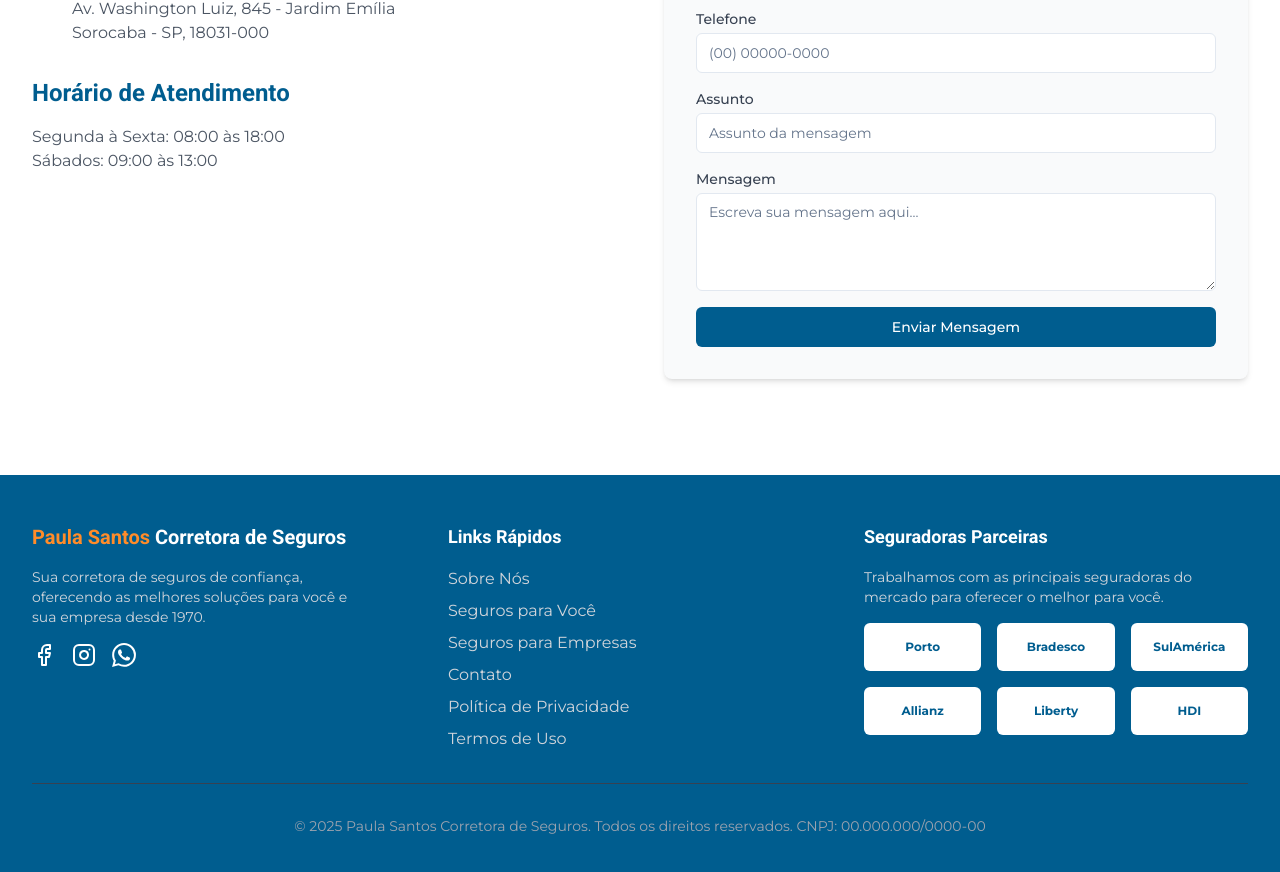
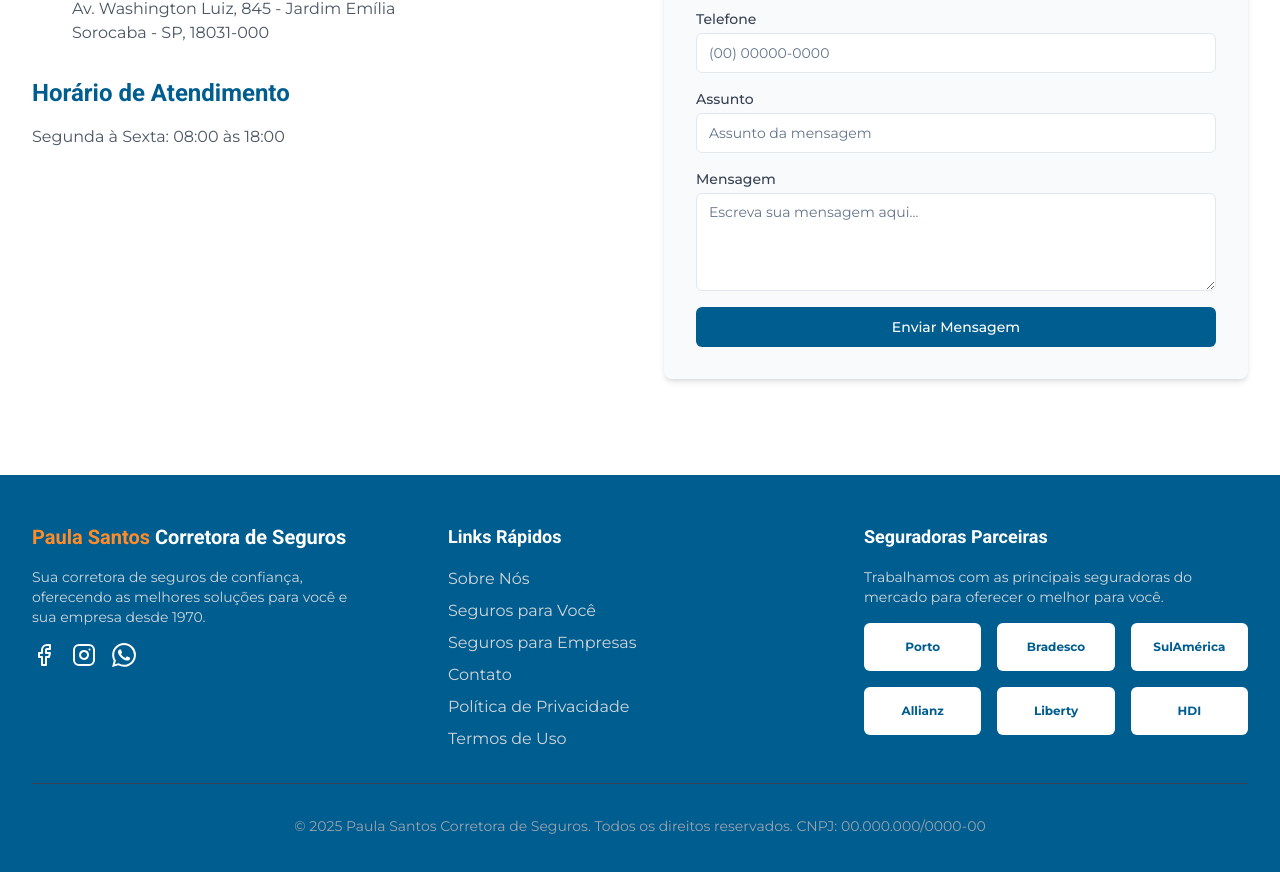
Before and after one commit to lcaiuby/paula-santos-corretora, a React (Vite) app: page / in a window 1280 px wide. Shown: the part 3461-4333 px from the top of the page. Built offline with nearby package versions, Linux system fonts and the light colour scheme.

Commit message:
Remove Saturday opening hours
The AI removed the Saturday opening hours from the Contact component.

```diff
--- a/src/components/Contact.tsx
+++ b/src/components/Contact.tsx
@@ -1,3 +1,4 @@
+
 
 import React from 'react';
 import { Button } from "@/components/ui/button";
@@ -56,7 +57,6 @@ const Contact: React.FC = () => {
             <div className="mt-8">
               <h3 className="text-2xl font-bold mb-4 text-insurance-blue">Horário de Atendimento</h3>
               <p className="text-gray-600">Segunda à Sexta: 08:00 às 18:00</p>
-              <p className="text-gray-600">Sábados: 09:00 às 13:00</p>
             </div>
           </div>
 
```
